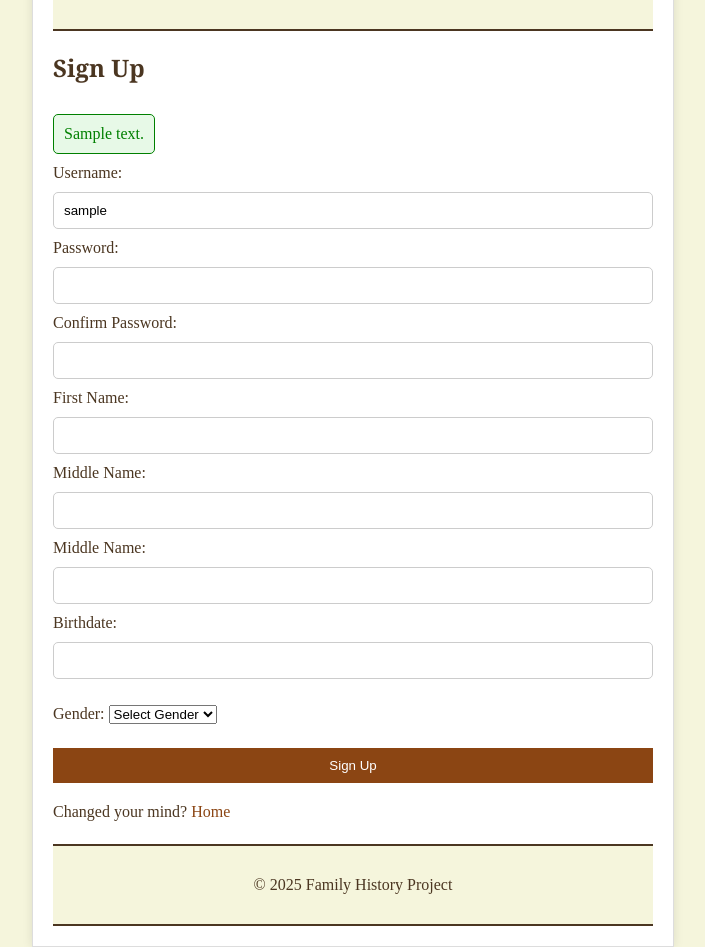
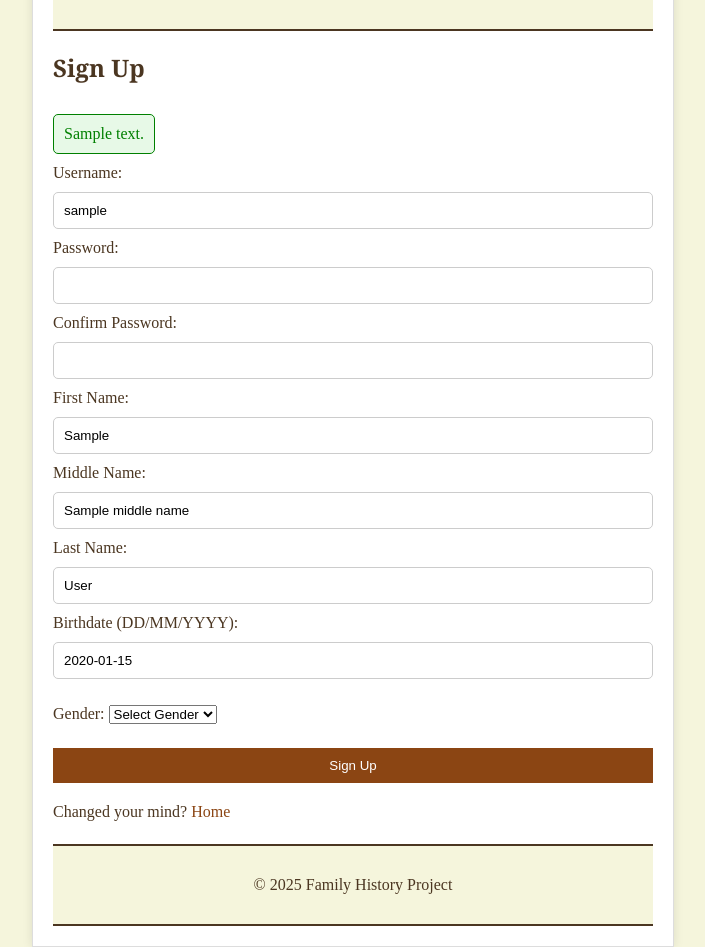
Before and after one commit to RedvisT/Family-Tree, a Flask app: template templates/signup.html in a window 1280 px wide. Shown: the whole page, without its empty margins (287-992 px from the left). Run offline with Flask 3, Linux system fonts and the light colour scheme; the template is opened without the code that fills it: most values are stand-ins (such as "Sample title", 1, 10 or a date in 2020).

Commit message:
Adding Validation to signin

```diff
--- a/app.py
+++ b/app.py
@@ -45,23 +45,28 @@ def signup():
         gender = request.form['gender']
 
         # Validate the user data
-        validation_errors = validation.validate_user_data(username, password, confirm_password, first_name, middle_name, last_name, birthdate, gender)
+        validation_errors, middle_name = validation.validate_user_data(username, password, confirm_password, first_name, middle_name, last_name, birthdate, gender)
         if validation_errors:
-            return render_template('signup.html', error_messages=validation_errors, username=username)
+            return render_template('signup.html', error_messages=validation_errors, username=username,
+                                   first_name=first_name, middle_name=middle_name, last_name=last_name,
+                                   birthdate=birthdate, gender=gender)
 
         # Check if passwords match
         if password != confirm_password:
-            return render_template('signup.html', error_message="Passwords do not match", username=username)
+            return render_template('signup.html', error_message="Passwords do not match", username=username,
+                                   first_name=first_name, middle_name=middle_name, last_name=last_name,
+                                   birthdate=birthdate, gender=gender)
 
         # Insert the user into the database
         success, message = database_files.insert_user(username, password, first_name, middle_name, last_name, birthdate, gender)
         if success:
             return redirect(url_for('home', message="Account created successfully! You can now log in."))
         else:
-            return render_template('signup.html', error_message=message, username=username)
+            return render_template('signup.html', error_message=message, username=username,
+                                   first_name=first_name, middle_name=middle_name, last_name=last_name,
+                                   birthdate=birthdate, gender=gender)
 
     return render_template('signup.html')
-
 
 # Family home route (after login success)
 @app.route('/family_home')
--- a/static/css/styles.css
+++ b/static/css/styles.css
@@ -221,3 +221,12 @@ form button:hover {
 .home-link {
     margin-top: 0.625rem;
 }
+
+
+/* Styles to make the placeholder appear as fixed text */
+/* Date Field */
+#birthdate::placeholder {
+    color: gray;
+    font-style: italic;
+    opacity: 1; /* Show the placeholder */
+}
--- a/static/script/script.js
+++ b/static/script/script.js
@@ -61,3 +61,22 @@ function validatePassword() {
     }
     return true; // Allow form submission
 }
+
+document.addEventListener('DOMContentLoaded', () => {
+    const birthdateInput = document.getElementById('birthdate');
+
+    birthdateInput.addEventListener('input', () => {
+        const value = birthdateInput.value.replace(/\D/g, ''); // Remove non-digit characters
+        let formattedValue = value;
+
+        if (value.length > 4) {
+            formattedValue = `${value.slice(0, 2)}/${value.slice(2, 4)}/${value.slice(4, 8)}`;
+        } else if (value.length > 2) {
+            formattedValue = `${value.slice(0, 2)}/${value.slice(2, 4)}`;
+        } else if (value.length > 0) {
+            formattedValue = `${value.slice(0, 2)}`;
+        }
+
+        birthdateInput.value = formattedValue;
+    });
+});
--- a/templates/signup.html
+++ b/templates/signup.html
@@ -23,6 +23,13 @@
             {% if success_message %}
                 <div id="alert-message" class="alert success">{{ success_message }}</div>
             {% endif %}
+            {% if error_messages %}
+                <ul id="alert-messages" class="alert error">
+                    {% for message in error_messages %}
+                        <li>{{ message }}</li>
+                    {% endfor %}
+                </ul>
+            {% endif %}
 
             <form method="POST" action="{{ url_for('signup') }}">
                 <label for="username">Username:</label>
@@ -35,24 +42,24 @@
                 <input type="password" id="confirm_password" name="confirm_password" required>
 
                 <label for="first_name">First Name:</label>
-                <input type="text" id="first_name" name="first_name" required>
+                <input type="text" id="first_name" name="first_name" required pattern="^[A-Za-z ]+$" value="{{ first_name if first_name else '' }}">
 
                 <label for="middle_name">Middle Name:</label>
-                <input type="text" id="middle_name" name="middle_name" required>
+                <input type="text" id="middle_name" name="middle_name" pattern="^[A-Za-z ]+$" value="{{ middle_name if middle_name else '' }}">
 
-                <label for="last_name">Middle Name:</label>
-                <input type="text" id="last_name" name="last_name" required>
+                <label for="last_name">Last Name:</label>
+                <input type="text" id="last_name" name="last_name" required pattern="^[A-Za-z ]+$" value="{{ last_name if last_name else '' }}">
 
-                <label for="birthdate">Birthdate:</label>
-                <input type="text" id="birthdate" name="birthdate" required>
+                <label for="birthdate">Birthdate (DD/MM/YYYY):</label>
+                <input type="text" id="birthdate" name="birthdate" required pattern="\d{2}/\d{2}/\d{4}" placeholder="DD/MM/YYYY" value="{{ birthdate if birthdate else '' }}">
 
                 <div style="margin-top: 1rem;"></div>
 
                 <label for="gender">Gender:</label>
                 <select id="gender" name="gender" required>
                     <option value="">Select Gender</option>
-                    <option value="male">Male</option>
-                    <option value="female">Female</option>
+                    <option value="male" {% if gender == 'male' %}selected{% endif %}>Male</option>
+                    <option value="female" {% if gender == 'female' %}selected{% endif %}>Female</option>
                 </select>
 
                 <div style="margin-bottom: 1.5rem;"></div>
--- a/validation.py
+++ b/validation.py
@@ -12,7 +12,9 @@ def validate_user_data(username, password, confirm_password, first_name, middle_
     if not is_valid_name(first_name):
         errors.append("Invalid first name. Only letters and spaces are allowed.")
 
-    if not is_valid_name(middle_name):
+    if middle_name == "":
+        middle_name = "N/A"
+    elif middle_name != "N/A" and not is_valid_name(middle_name):
         errors.append("Invalid middle name. Only letters and spaces are allowed.")
 
     if not is_valid_name(last_name):
@@ -23,4 +25,4 @@ def validate_user_data(username, password, confirm_password, first_name, middle_
 
     # Additional checks for other fields can be added here
 
-    return errors
+    return errors, middle_name
```
